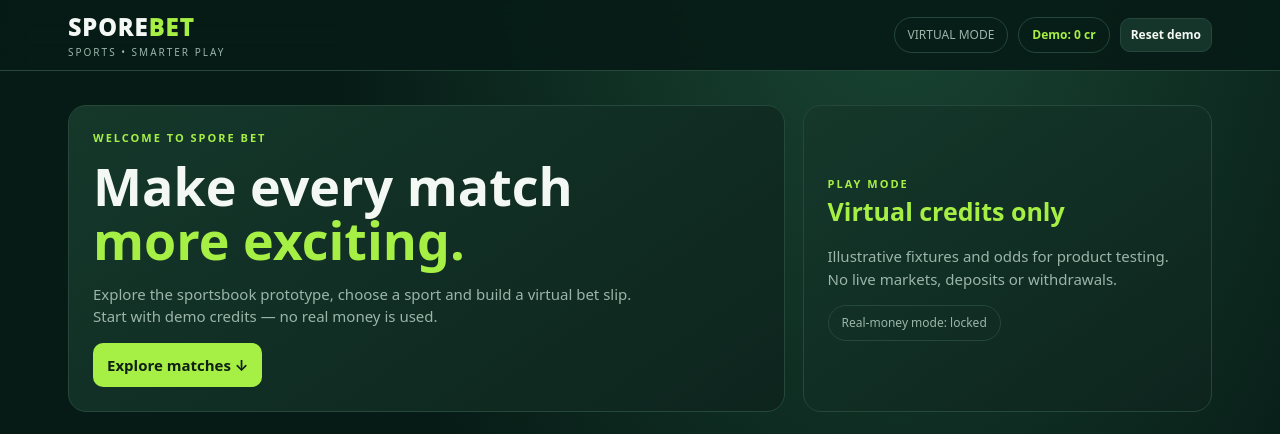
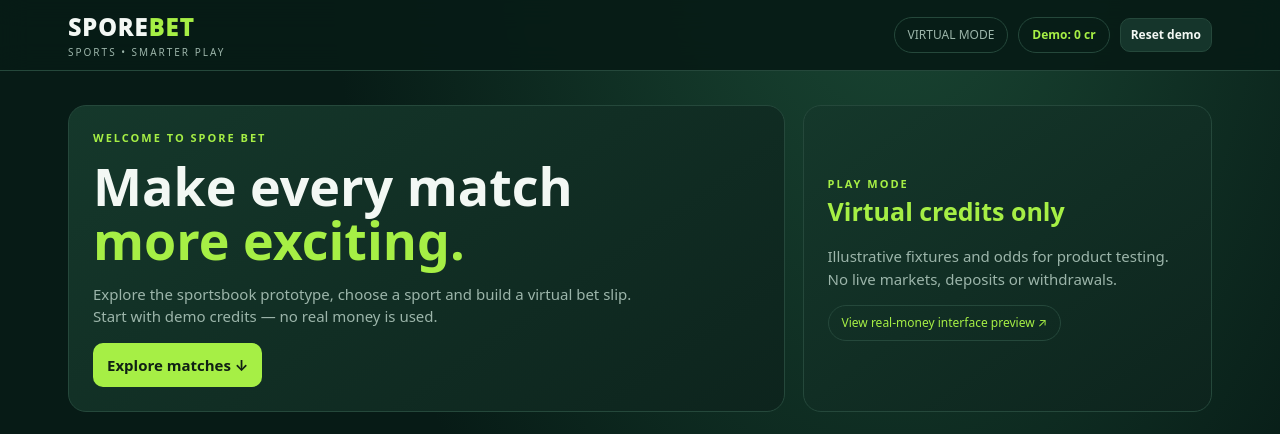
Before and after one commit to SPOREADVENTURESLIMITED/spore-bet, a plain HTML site: page index.html in a window 1280 px wide. Shown: the top 434 px of the page. Drawn offline with Linux system fonts and the light colour scheme; no server answers.

Commit message:
Link to non-transactional wallet preview

```diff
--- a/index.html
+++ b/index.html
@@ -29,7 +29,7 @@ footer{border-top:1px solid var(--line);padding:22px 0;color:var(--muted);font-s
 <body>
 <header><div class="wrap top"><div><div class="brand">SPORE<span>BET</span></div><div class="tag">SPORTS • SMARTER PLAY</div></div><div class="actions"><span class="pill">VIRTUAL MODE</span><span class="pill wallet">Demo: <b id="balance">100,000</b> cr</span><button class="ghost small" id="reset">Reset demo</button></div></div></header>
 <main class="wrap">
-<section class="hero"><div class="heroMain"><div class="eyebrow">WELCOME TO SPORE BET</div><h1>Make every match<br><span style="color:var(--green)">more exciting.</span></h1><p>Explore the sportsbook prototype, choose a sport and build a virtual bet slip. Start with demo credits — no real money is used.</p><button class="primary" onclick="document.getElementById('matches').scrollIntoView({behavior:'smooth'})">Explore matches ↓</button></div><div class="heroSide"><div class="eyebrow">PLAY MODE</div><strong>Virtual credits only</strong><p>Illustrative fixtures and odds for product testing. No live markets, deposits or withdrawals.</p><span class="pill" style="width:max-content">Real-money mode: locked</span></div></section>
+<section class="hero"><div class="heroMain"><div class="eyebrow">WELCOME TO SPORE BET</div><h1>Make every match<br><span style="color:var(--green)">more exciting.</span></h1><p>Explore the sportsbook prototype, choose a sport and build a virtual bet slip. Start with demo credits — no real money is used.</p><button class="primary" onclick="document.getElementById('matches').scrollIntoView({behavior:'smooth'})">Explore matches ↓</button></div><div class="heroSide"><div class="eyebrow">PLAY MODE</div><strong>Virtual credits only</strong><p>Illustrative fixtures and odds for product testing. No live markets, deposits or withdrawals.</p><a class="pill" href="/money-preview.html" style="width:max-content;color:var(--green);text-decoration:none">View real-money interface preview ↗</a></div></section>
 <section class="account"><div style="display:flex;justify-content:space-between;gap:10px;align-items:center;flex-wrap:wrap"><div><h2>Customer account</h2><div class="accountStatus" id="accountStatus">Sign in or create an account to access your saved demo wallet.</div></div><button class="ghost small" id="signOut" hidden>Sign out</button></div><div id="authForms"><div class="authgrid" style="margin-top:12px"><input id="authName" placeholder="Display name (registration)" autocomplete="name"><input id="authIdentifier" placeholder="Email or +international phone" autocomplete="username"><input id="authPassword" type="password" placeholder="Password (12+ characters)" autocomplete="current-password"><input id="authOtp" inputmode="numeric" placeholder="Authenticator code (admins)" aria-label="Administrator authenticator code"><button class="primary" id="registerBtn">Create account</button><button class="ghost" id="loginBtn">Sign in</button></div><div class="accountStatus">Accounts receive demo credits only. Keep your password private.</div></div></section>
 <div class="notice">DEMO ENVIRONMENT — All teams, fixtures and odds below are illustrative. Demo credits have no cash value and cannot be withdrawn.</div>
 <div class="layout"><section id="matches"><div class="sectionHead"><h2>Sportsbook</h2><span class="pill">Sample markets</span></div><div class="sports" id="sports"><button class="sport active" data-sport="Football">⚽ Football</button><button class="sport" data-sport="Basketball">🏀 Basketball</button><button class="sport" data-sport="Tennis">🎾 Tennis</button><button class="sport" data-sport="Rugby">🏉 Rugby</button></div><div id="fixtureList"></div></section>
```
